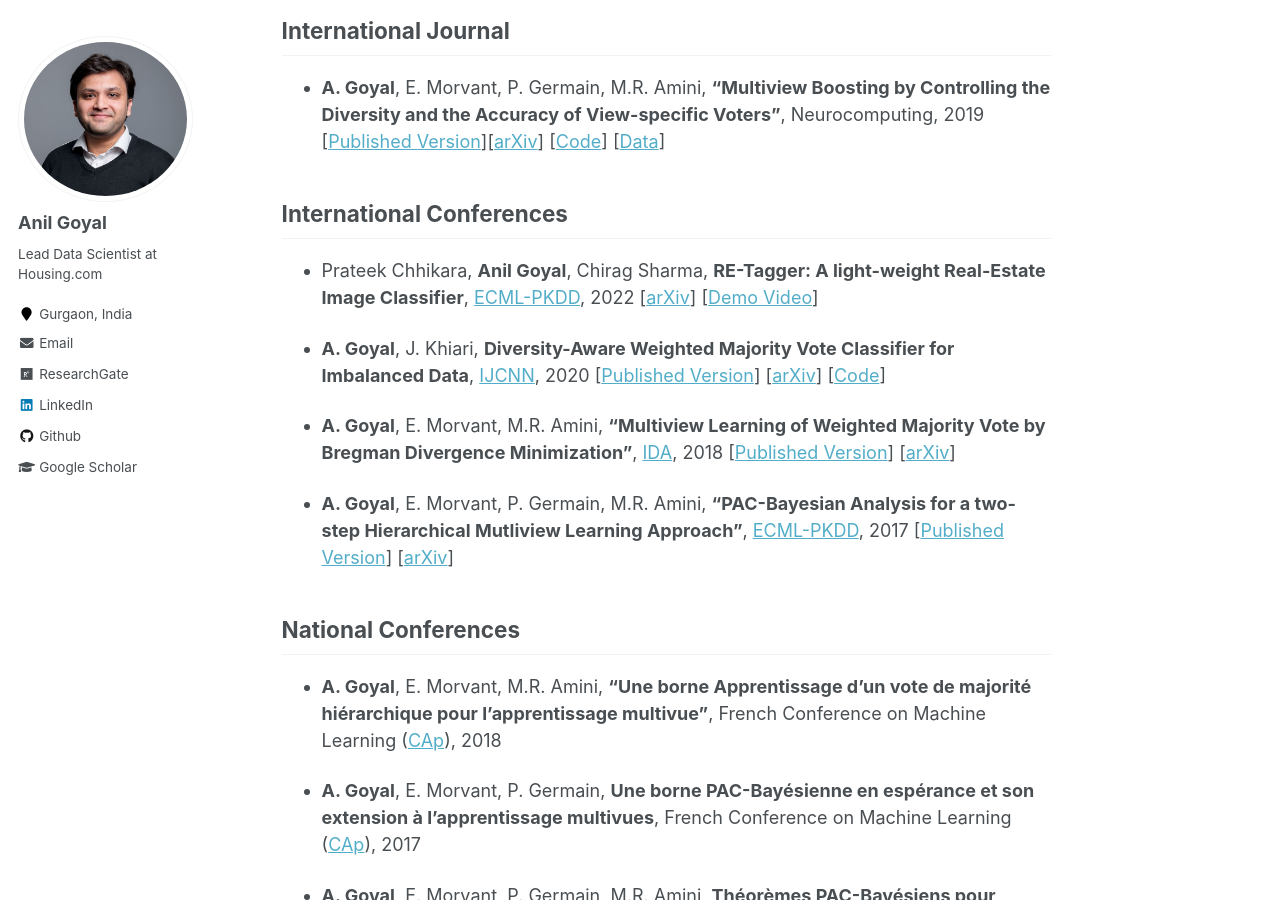
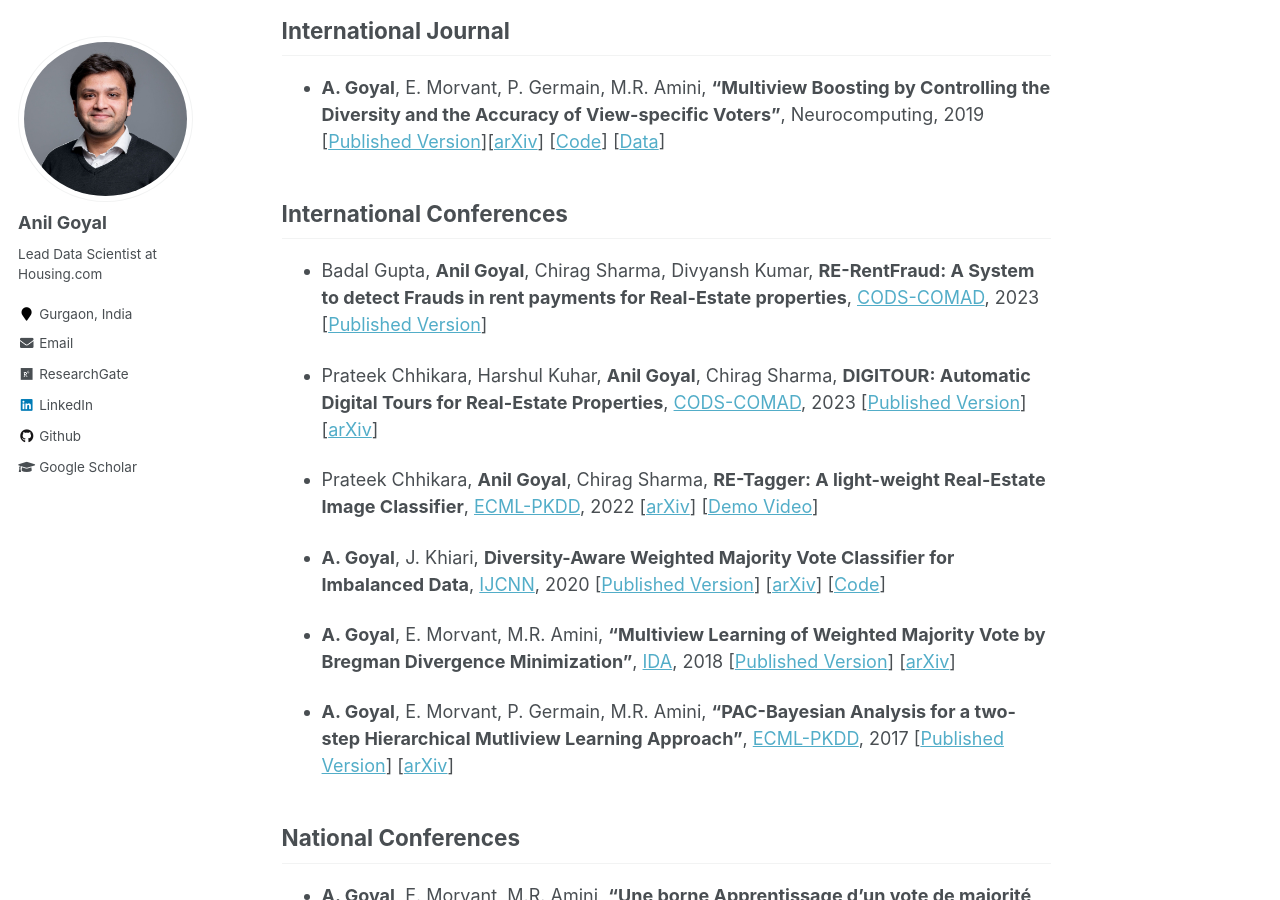
Before and after one commit to goyalanil/goyalanil.github.io, a Jekyll site: the page built from _pages/publications.md, in a window 1280 px wide and 900 px high, scrolled down 814 px. Built offline with Jekyll 4.4.1, drawn with Linux system fonts in a browser that asks for light colours.

Commit message:
Update publications.md

```diff
--- a/_pages/publications.md
+++ b/_pages/publications.md
@@ -29,6 +29,10 @@ You can find my publications at [Google Scholar](https://scholar.google.com/cita
 
 
 ## International Conferences
+* Badal Gupta, **Anil Goyal**, Chirag Sharma, Divyansh Kumar, **RE-RentFraud: A System to detect Frauds in rent payments for Real-Estate properties**, [CODS-COMAD](https://cods-comad.in/index.php), 2023 [[Published Version](https://dl.acm.org/doi/abs/10.1145/3570991.3571066)]
+
+* Prateek Chhikara, Harshul Kuhar, **Anil Goyal**, Chirag Sharma, **DIGITOUR: Automatic Digital Tours for Real-Estate Properties**, [CODS-COMAD](https://cods-comad.in/index.php), 2023 [[Published Version](https://dl.acm.org/doi/abs/10.1145/3570991.3571060)] [[arXiv](https://arxiv.org/abs/2301.06680)]
+
 * Prateek Chhikara, **Anil Goyal**, Chirag Sharma, **RE-Tagger: A light-weight Real-Estate Image Classifier**, [ECML-PKDD](https://2022.ecmlpkdd.org/), 2022 [[arXiv](https://arxiv.org/abs/2207.05696)] [[Demo Video](https://www.youtube.com/watch?v=eVWkU7yb-3M)]
 
 * **A. Goyal**, J. Khiari, **Diversity-Aware Weighted Majority Vote Classifier for Imbalanced Data**, [IJCNN](https://wcci2020.org/), 2020 [[Published Version](https://ieeexplore.ieee.org/document/9207261)] [[arXiv](https://arxiv.org/abs/2004.07605)] [[Code](https://github.com/goyalanil/DAMVI)]
```
